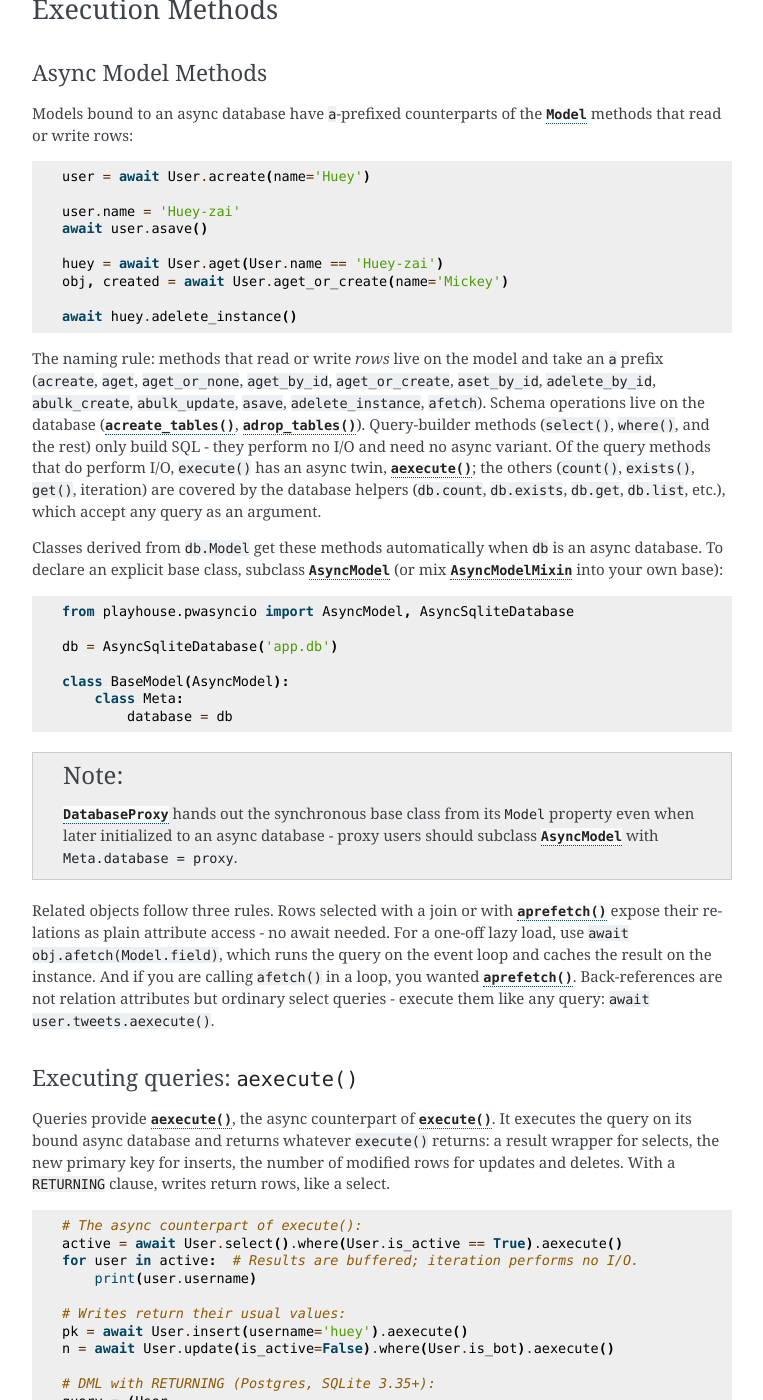
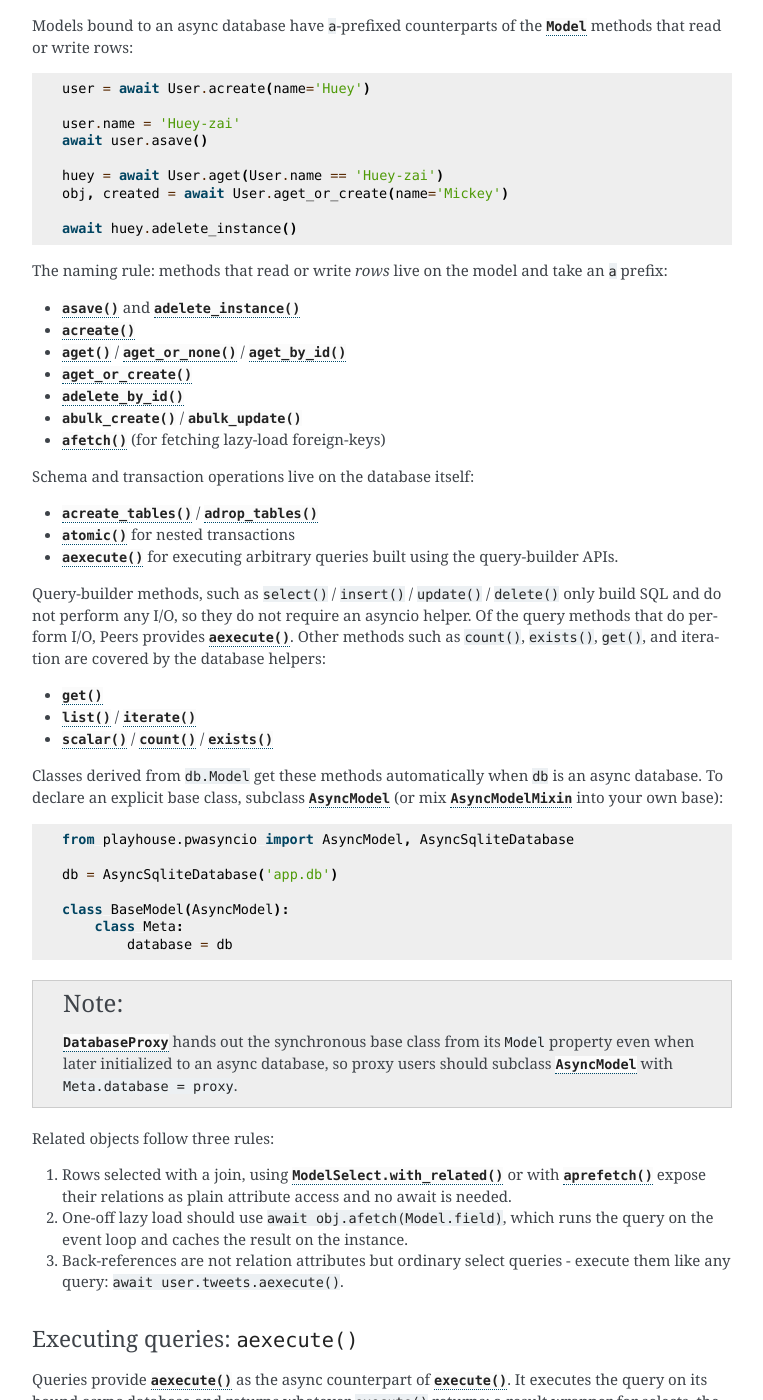
Before and after one commit to Star-DreamDev/myPeers, a Sphinx documentation site: the page built from docs/peers/asyncio.rst, in a window 1280 px wide and 1400 px high, scrolled down 2031 px. Shown: the whole window, without its empty margins (378-1141 px from the left). Built offline with Sphinx 7.4.7, drawn with Linux system fonts in a browser that asks for light colours; the version number could not be read and is left out; some of the changed text lies outside the part shown.

Commit message:
Tighten up async doc

```diff
--- a/docs/peers/asyncio.rst
+++ b/docs/peers/asyncio.rst
@@ -110,10 +110,9 @@
 the I/O coroutine is awaited like any other awaitable. Then the original call
 resumes with the result.
 
-.. note::
-   This is real asyncio, NOT gevent-style concurrency. Nothing is
-   monkey-patched, no sockets are wrapped, and the event loop is the ordinary
-   asyncio loop running the rest of your application.
+This is real asyncio, NOT gevent-style concurrency. Nothing is
+monkey-patched, no sockets are wrapped, and the event loop is the ordinary
+asyncio loop running the rest of your application.
 
 Execution Methods
 -----------------
@@ -137,18 +136,32 @@
    await huey.adelete_instance()
 
 The naming rule: methods that read or write *rows* live on the model and
-take an ``a`` prefix (``acreate``, ``aget``, ``aget_or_none``,
-``aget_by_id``, ``aget_or_create``, ``aset_by_id``, ``adelete_by_id``,
-``abulk_create``, ``abulk_update``, ``asave``, ``adelete_instance``,
-``afetch``). Schema operations live on the database
-(:meth:`~AsyncDatabaseMixin.acreate_tables`,
-:meth:`~AsyncDatabaseMixin.adrop_tables`). Query-builder methods
-(``select()``, ``where()``, and the rest) only build SQL - they perform no
-I/O and need no async variant. Of the query methods that do perform I/O,
-``execute()`` has an async twin, :meth:`~BaseQuery.aexecute`; the others
-(``count()``, ``exists()``, ``get()``, iteration) are covered by the
-database helpers (``db.count``, ``db.exists``, ``db.get``, ``db.list``,
-etc.), which accept any query as an argument.
+take an ``a`` prefix:
+
+* :meth:`~AsyncModelMixin.asave` and :meth:`~AsyncModelMixin.adelete_instance`
+* :meth:`~AsyncModelMixin.acreate`
+* :meth:`~AsyncModelMixin.aget` / :meth:`~AsyncModelMixin.aget_or_none` / :meth:`~AsyncModelMixin.aget_by_id`
+* :meth:`~AsyncModelMixin.aget_or_create`
+* :meth:`~AsyncModelMixin.adelete_by_id`
+* :meth:`~AsyncModelMixin.abulk_create` / :meth:`~AsyncModelMixin.abulk_update`
+* :meth:`~AsyncModelMixin.afetch` (for fetching lazy-load foreign-keys)
+
+Schema and transaction operations live on the database itself:
+
+* :meth:`~AsyncDatabaseMixin.acreate_tables` / :meth:`~AsyncDatabaseMixin.adrop_tables`
+* :meth:`~AsyncDatabaseMixin.atomic` for nested transactions
+* :meth:`~AsyncDatabaseMixin.aexecute` for executing arbitrary queries built
+  using the query-builder APIs.
+
+Query-builder methods, such as ``select()`` / ``insert()`` / ``update()`` /
+``delete()`` only build SQL and do not perform any I/O, so they do not require
+an asyncio helper. Of the query methods that do perform I/O, Peers provides
+:meth:`~BaseQuery.aexecute`. Other methods such as ``count()``, ``exists()``,
+``get()``, and iteration are covered by the database helpers:
+
+* :meth:`~AsyncDatabaseMixin.get`
+* :meth:`~AsyncDatabaseMixin.list` / :meth:`~AsyncDatabaseMixin.iterate`
+* :meth:`~AsyncDatabaseMixin.scalar` / :meth:`~AsyncDatabaseMixin.count` / :meth:`~AsyncDatabaseMixin.exists`
 
 Classes derived from ``db.Model`` get these methods automatically when
 ``db`` is an async database. To declare an explicit base class, subclass
@@ -166,23 +179,23 @@
 
 .. note::
    :py:class:`DatabaseProxy` hands out the synchronous base class from its
-   ``Model`` property even when later initialized to an async database -
-   proxy users should subclass :class:`AsyncModel` with
-   ``Meta.database = proxy``.
+   ``Model`` property even when later initialized to an async database, so
+   proxy users should subclass :class:`AsyncModel` with ``Meta.database = proxy``.
 
-Related objects follow three rules. Rows selected with a join or with
-:meth:`~AsyncDatabaseMixin.aprefetch` expose their relations as plain
-attribute access - no await needed. For a one-off lazy load, use
-``await obj.afetch(Model.field)``, which runs the query on the event loop
-and caches the result on the instance. And if you are calling ``afetch()``
-in a loop, you wanted :meth:`~AsyncDatabaseMixin.aprefetch`. Back-references
-are not relation attributes but ordinary select queries - execute them like
-any query: ``await user.tweets.aexecute()``.
+Related objects follow three rules:
+
+1. Rows selected with a join, using :meth:`ModelSelect.with_related` or with
+   :meth:`~AsyncDatabaseMixin.aprefetch` expose their relations as plain
+   attribute access and no await is needed.
+2. One-off lazy load should use ``await obj.afetch(Model.field)``, which runs
+   the query on the event loop and caches the result on the instance.
+3. Back-references are not relation attributes but ordinary select queries -
+   execute them like any query: ``await user.tweets.aexecute()``.
 
 Executing queries: ``aexecute()``
 ^^^^^^^^^^^^^^^^^^^^^^^^^^^^^^^^^
 
-Queries provide :meth:`~BaseQuery.aexecute`, the async counterpart of
+Queries provide :meth:`~BaseQuery.aexecute` as the async counterpart of
 :meth:`~BaseQuery.execute`. It executes the query on its bound async
 database and returns whatever ``execute()`` returns: a result wrapper for
 selects, the new primary key for inserts, the number of modified rows for
@@ -215,9 +228,11 @@
 For selects, ``await query.aexecute()`` is interchangeable with
 ``await db.list(query)`` for iteration - ``aexecute()`` returns the
 buffered result wrapper while ``list()`` returns a plain list. When in
-doubt, prefer ``query.aexecute()``; use ``db.list()`` when you want a
-plain list and ``db.iterate()`` when you want streaming.
-``aexecute()`` is the only async method on queries; aggregates and other
+doubt, prefer ``query.aexecute()`` and use ``db.list()`` when you want a
+plain list. The ``db.iterate()`` provides streaming results using server-side
+cursors where available.
+
+``aexecute()`` is the only async method on queries. Aggregates and other
 conveniences remain database helpers (``await db.count(query)``,
 ``await db.exists(query)``, and so on).
 
@@ -226,7 +241,8 @@
 
 :meth:`~AsyncDatabaseMixin.run` accepts any callable and runs it inside a
 greenlet bridge. The callable can contain arbitrary synchronous Peers code,
-including transactions:
+including transactions. Whenever I/O is performed, Peers yields to the event
+loop transparently:
 
 .. code-block:: python
 
@@ -506,14 +521,10 @@
    # Using db.run() with list():
    tweets = await db.run(list, user.tweets)
 
-   # Use prefetch:
-   users = await db.run(
-       prefetch,
-       User.select().where(User.username.in_(('Charlie', 'Huey', 'Mickey'))),
-       Tweet.select())
-
-   for user in users:
-       for tweet in user.tweets:  # Prefetched - no extra query.
+   # Use with_related:
+   query = User.select().with_related(Load(User.tweets))
+   for user in await query.aexecute():
+       for tweet in user.tweets:
            print(tweet.content)
 
 Indirect query triggers
@@ -530,15 +541,6 @@
 
 Any code that triggers a database query must execute via ``db.run()``,
 ``query.aexecute()``, or one of the async helper methods.
-
-Sharing one query object across tasks
-^^^^^^^^^^^^^^^^^^^^^^^^^^^^^^^^^^^^^
-
-Select queries cache their result on the query object. Two tasks that
-concurrently await the same not-yet-executed select will each execute it -
-the cache is only populated after the bridge yields to the event loop -
-and the last writer wins the cache. Give each task its own query object,
-or ``clone()`` a shared one.
 
 Tasks spawned inside a transaction
 ^^^^^^^^^^^^^^^^^^^^^^^^^^^^^^^^^^
@@ -571,25 +573,18 @@
 prefer Postgres, or structure the work so tasks do not overlap an open
 write transaction.
 
-Design note: why not ``await User.select()``?
----------------------------------------------
+Why no ``await User.select()``?
+-------------------------------
 
 Queries are deliberately not awaitable. Making every query object awaitable
 flips ``inspect.isawaitable(query)`` to ``True`` in every installation,
 including purely synchronous ones, and parts of the ecosystem dispatch on
 exactly such checks (template engines that auto-await attribute access,
-ASGI frameworks that duck-type async iterables) - the blast radius extends
-well beyond async users. A forgotten ``await`` on a custom awaitable is
-also silent: Python's "coroutine was never awaited" warning applies only to
-real coroutines, so an unawaited ``User.insert(...)`` would simply never
-execute, without a sound. The ``a``-prefixed methods are ordinary
-coroutines - forget the ``await`` and Python itself warns you. The nearest
-supported spelling, ``await User.select().aexecute()``, is exactly such a
-coroutine. Django's async ORM reached the same conclusion (DEP 0009).
-
-This is a current position, not a permanent one. Adding awaitable queries
-later is fully backward-compatible with everything described on this page;
-if real-world usage demonstrates the need, the door is open.
+ASGI frameworks that duck-type async iterables). A forgotten ``await`` on a
+custom awaitable is also silent: Python's "coroutine was never awaited" warning
+applies only to real coroutines, so an unawaited ``User.insert(...)`` would
+not execute. The ``a``-prefixed methods are ordinary coroutines so forgetting
+the ``await`` will trigger a Python warning.
 
 API Reference
 -------------
@@ -898,14 +893,15 @@
              for tweet in user.tweets:
                  print('    ', tweet.content)
 
-      The declarative :meth:`~ModelSelect.with_related` form has no separate
-      async method - it resolves when the query is materialized, so run it over
-      the bridge with :meth:`~AsyncDatabaseMixin.list`:
+      The declarative :meth:`~ModelSelect.with_related` form should be
+      preferred for all new code, and needs no separate async method - it
+      resolves when the query is materialized, so run it over the bridge with
+      :meth:`~AsyncDatabaseMixin.list` or :meth:`~ModelSelect.aexecute`:
 
       .. code-block:: python
 
          query = User.select().with_related(Load(User.tweets))
-         for user in await db.list(query):
+         for user in await query.aexecute():
              ...
 
    .. method:: atomic()
@@ -1055,10 +1051,44 @@
    :class:`AsyncSqliteDatabase`); calling an async model method on a model
    bound to a synchronous database raises ``InterfaceError``.
 
-   Classmethods: ``acreate``, ``aget``, ``aget_or_none``, ``aget_by_id``,
-   ``aget_or_create``, ``aset_by_id``, ``adelete_by_id``, ``abulk_create``,
-   ``abulk_update``. Each accepts the same arguments and returns the same
-   values as its synchronous counterpart.
+   .. method:: acreate(**query)
+      :async:
+      :classmethod:
+
+      See :meth:`Model.create`
+
+   .. method:: aget(*query, **filters)
+                    aget_or_none(*query, **filters)
+                    aget_by_id(pk)
+      :async:
+      :classmethod:
+
+      See :meth:`Model.get`, :meth:`Model.get_or_none`,
+      :meth:`Model.get_by_id`.
+
+   .. method:: aget_or_create(**kwargs)
+      :async:
+      :classmethod:
+
+      See :meth:`Model.get_or_create`
+
+   .. method:: adelete_by_id(pk)
+      :async:
+      :classmethod:
+
+      See :meth:`Model.delete_by_id`
+
+   .. method:: bulk_create(model_list, batch_size=None)
+      :async:
+      :classmethod:
+
+      See :meth:`Model.bulk_create`
+
+   .. method:: bulk_update(model_list, fields, batch_size=None)
+      :async:
+      :classmethod:
+
+      See :meth:`Model.bulk_update`
 
    .. method:: asave(force_insert=False, only=None)
       :async:
@@ -1078,21 +1108,23 @@
       :param field: a :class:`ForeignKeyField` on this model (or its name).
 
       Explicitly resolve a lazy foreign-key relation. If the related object
-      is already loaded (via a join, :meth:`~AsyncDatabaseMixin.aprefetch`,
-      or a prior ``afetch()``), it is returned immediately with no query.
-      Otherwise the related row is fetched on the event loop and cached on
-      the instance, so subsequent plain attribute access is free.
+      is already loaded (via a join, :meth:`~ModelSelect.with_related`,
+      :meth:`~AsyncDatabaseMixin.aprefetch`, or a prior ``afetch()``), it is
+      returned immediately with no query. Otherwise the related row is fetched
+      on the event loop and cached on the instance, so subsequent plain
+      attribute access is free.
 
       Raises ``ValueError`` for non-foreign-key fields, and for fields
       declared with ``lazy_load=False`` (fetch those explicitly, e.g.
       ``await Rel.aget_by_id(obj.rel_id)``). A nullable, unset foreign key
-      resolves to ``None``. For fetching relations in bulk, use
-      :meth:`~AsyncDatabaseMixin.aprefetch`.
+      resolves to ``None``.
 
       .. code-block:: python
 
          tweet = await Tweet.aget_by_id(tweet_id)
          user = await tweet.afetch(Tweet.user)
+
+      For fetching relations in bulk, use :meth:`~ModelSelect.with_related`.
 
 .. class:: AsyncModel()
 
```
Also changed, not shown: other parts of docs/peers/asyncio.rst (+4 -5 lines).
